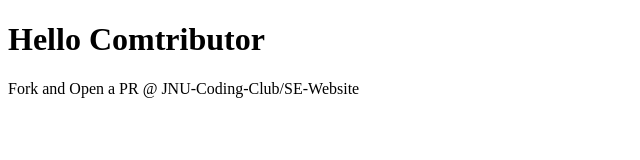
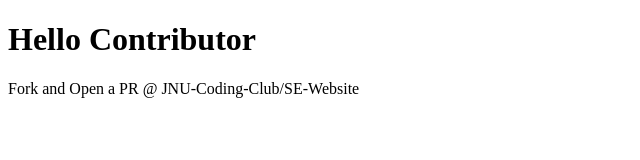
Before and after one commit to AmaaniGoose/SE-Website, a plain HTML site: page index.html in a window 1280 px wide. Shown: the full height of the page, 0-640 px from the left. Drawn offline with Linux system fonts and the light colour scheme.

Commit message:
Update index.html

```diff
--- a/index.html
+++ b/index.html
@@ -6,7 +6,7 @@ Official Website &middot; School of Engineering, Jawaharlal Nehru University
 </title>
 </head>
 <body>
-<h1>Hello Comtributor</h1>
+<h1>Hello Contributor</h1>
 Fork and Open a PR @ JNU-Coding-Club/SE-Website
 </body>
 <html>
```
